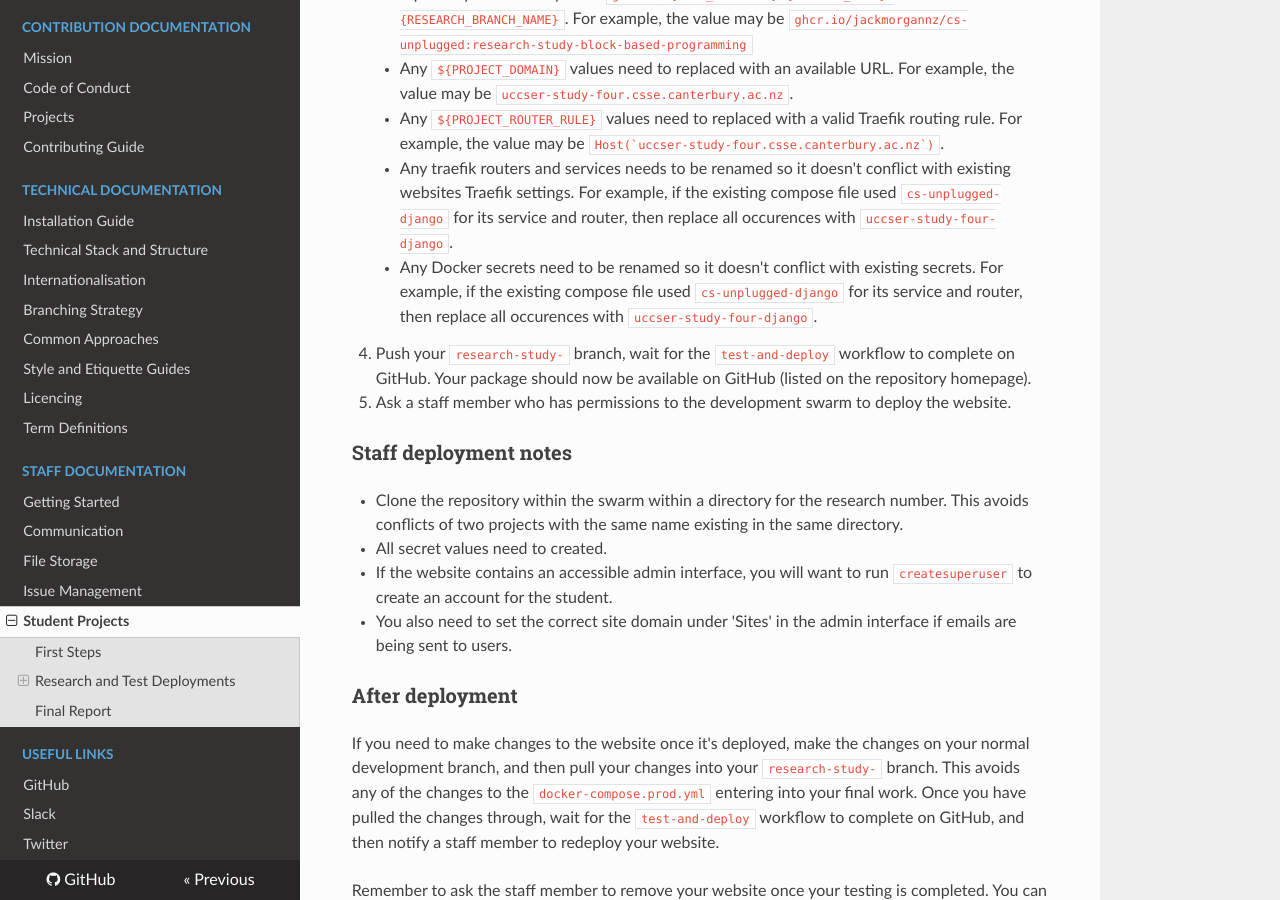
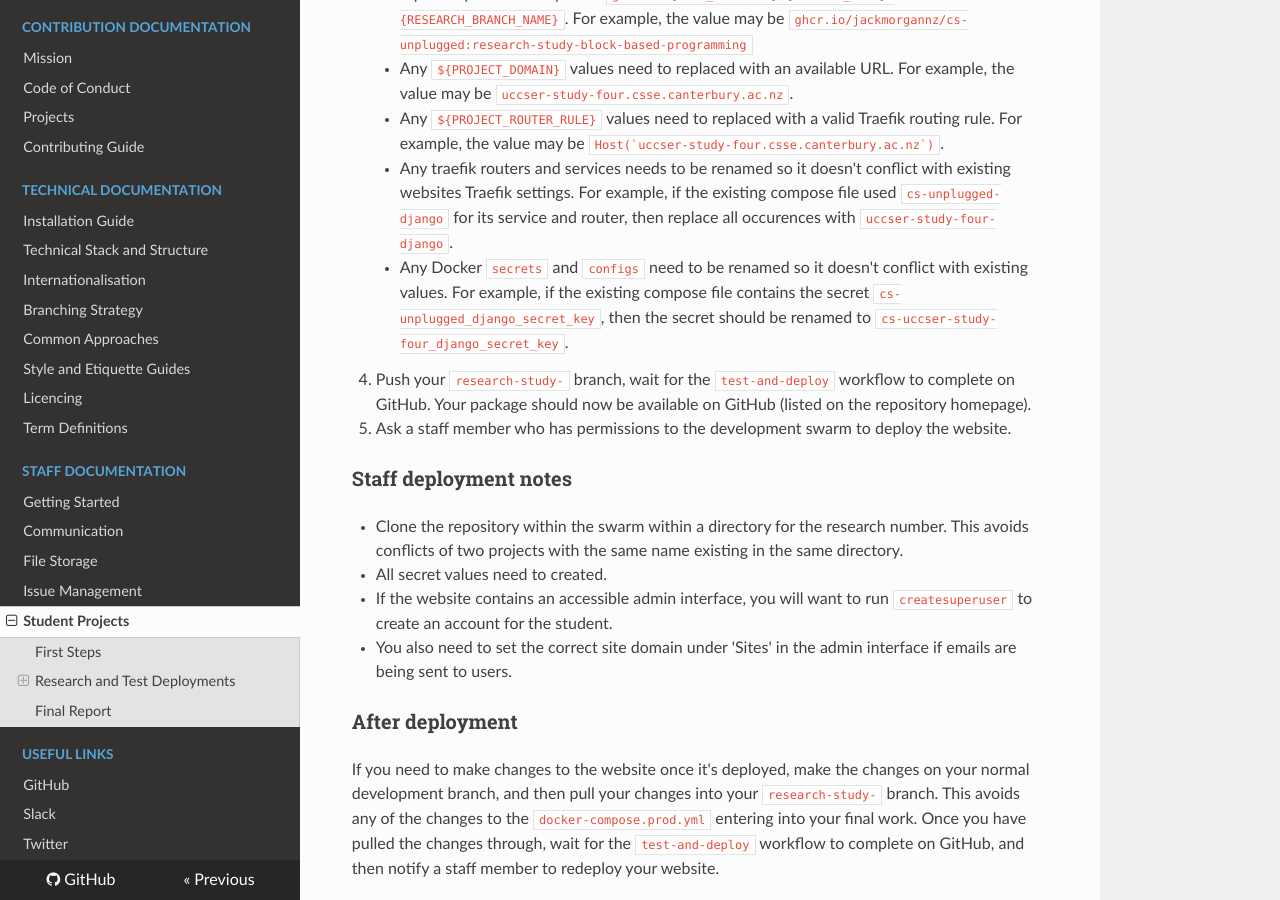
Before and after one commit to uccser/uccser.github.io, an MkDocs documentation site: the page built from docs/staff-documentation/student-projects.md, in a window 1280 px wide and 900 px high, scrolled down 1314 px. Built offline with MkDocs 1.6.1, drawn with Linux system fonts in a browser that asks for light colours; nearby versions of some CDN libraries.

Commit message:
Fix repeated sentence

```diff
--- a/docs/staff-documentation/student-projects.md
+++ b/docs/staff-documentation/student-projects.md
@@ -49,8 +49,8 @@ The following steps need to be taken in order for a website to be deployed:
         For example, the value may be `` Host(`uccser-study-four.csse.canterbury.ac.nz`) ``.
     -   Any traefik routers and services needs to be renamed so it doesn't conflict with existing websites Traefik settings.
         For example, if the existing compose file used `cs-unplugged-django` for its service and router, then replace all occurences with `uccser-study-four-django`.
-    -   Any Docker secrets need to be renamed so it doesn't conflict with existing secrets.
-        For example, if the existing compose file used `cs-unplugged-django` for its service and router, then replace all occurences with `uccser-study-four-django`.
+    -   Any Docker `secrets` and `configs` need to be renamed so it doesn't conflict with existing values.
+        For example, if the existing compose file contains the secret `cs-unplugged_django_secret_key`, then the secret should be renamed to `cs-uccser-study-four_django_secret_key`.
 
 4.  Push your `research-study-` branch, wait for the `test-and-deploy` workflow to complete on GitHub.
     Your package should now be available on GitHub (listed on the repository homepage).
```
